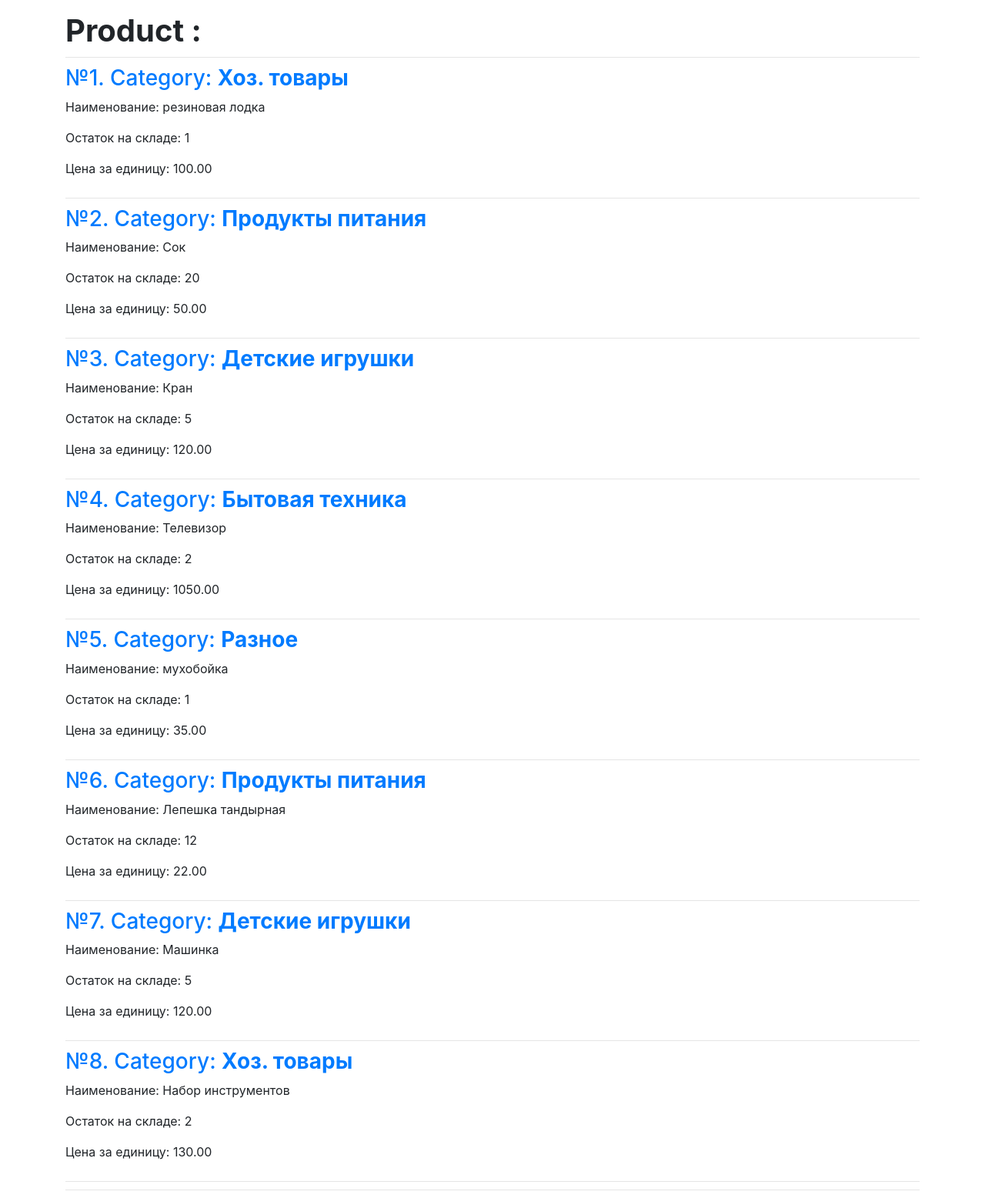
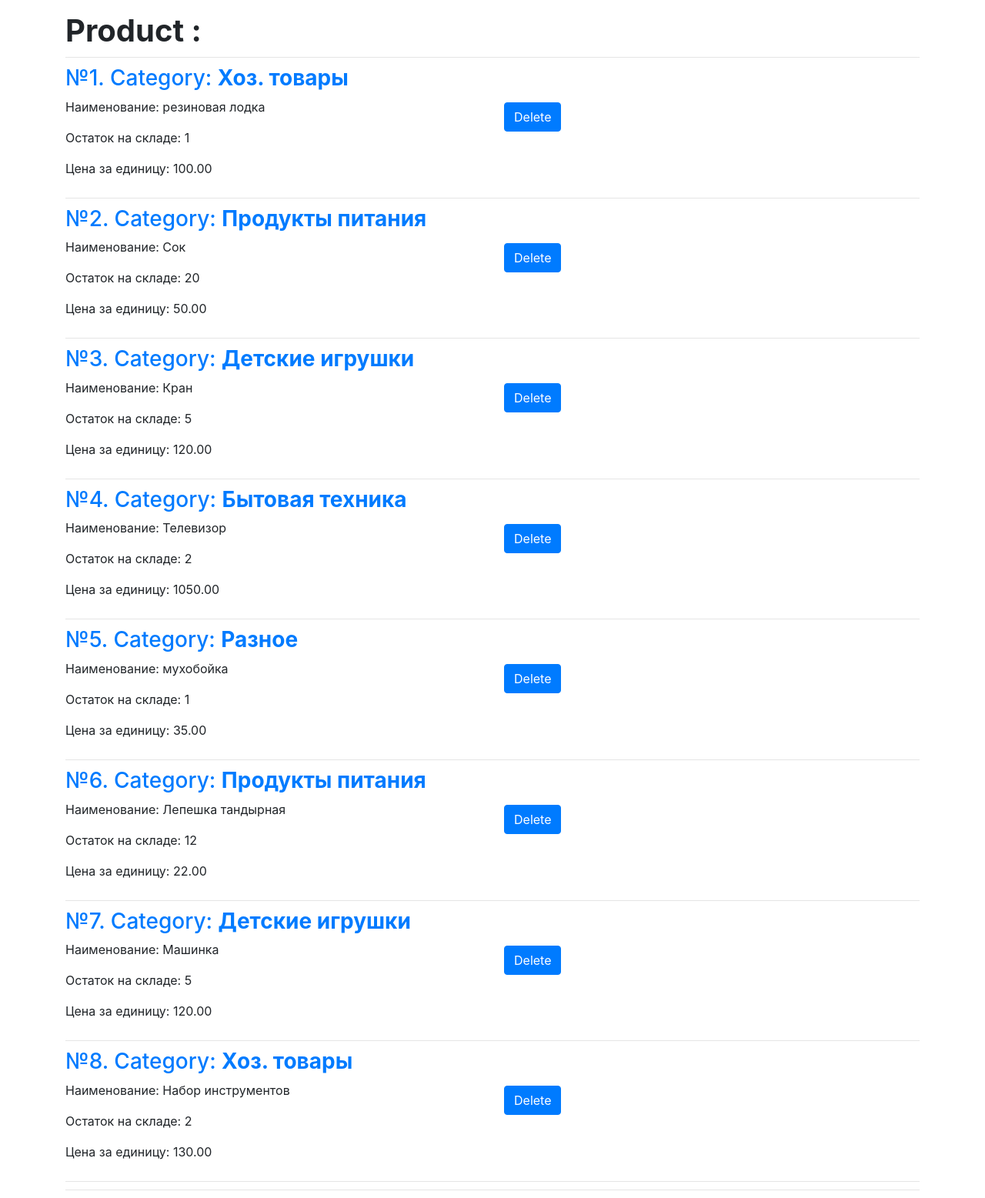
Before and after one commit to Illarionov81/python_group_5_homework_48_Alexander_Illarionov, a Django app: page / in a window 1280 px wide. Shown: the part 56-1613 px from the top of the page at 77% size. Run offline with Django 3.2, Linux system fonts and the light colour scheme; data comes from the database, SQL or seed files in the repository; some libraries are stand-ins or nearby versions.

Commit message:
добавлена функция\ страница удаления продукта

```diff
--- a/source/main/urls.py
+++ b/source/main/urls.py
@@ -15,14 +15,14 @@ Including another URLconf
 """
 from django.contrib import admin
 from django.urls import path
-from webapp.views import index_view, product_view
-    # , product_create_view, product_update_view, product_delete_view
+from webapp.views import index_view, product_view, product_delete_view
+    # , product_create_view, product_update_view
 
 urlpatterns = [
     path('admin/', admin.site.urls),
     path('', index_view, name='index'),
     path('product/<int:pk>/', product_view, name='product_view'),
+    path('product/<int:pk>/delete/', product_delete_view, name='product_delete')
     # path('products/add/', product_create_view, name='product_create'),
     # path('product/<int:pk>/update/', product_update_view, name='product_update'),
-    # path('product/<int:pk>/delete/', product_delete_view, name='product_delete')
 ]
--- a/source/webapp/templates/index.html
+++ b/source/webapp/templates/index.html
@@ -17,9 +17,9 @@
 {#            <div class="coL col-lg-1 mt-5">#}
 {#                <a href="{% url 'product_update' product.pk %}" ><button type="submit"  class="btn btn-primary">Update</button></a>#}
 {#            </div>#}
-{#            <div class="coL col-lg-1 mt-5">#}
-{#                <a href="{% url 'product_delete' product.pk %}" ><button type="submit"  class="btn btn-primary">Delete</button></a>#}
-{#            </div>#}
+            <div class="coL col-lg-1 mt-5">
+                <a href="{% url 'product_delete' product.pk %}" ><button type="submit"  class="btn btn-primary">Delete</button></a>
+            </div>
         </div>
         <hr>
     {% endfor %}
--- a/source/webapp/templates/product.html
+++ b/source/webapp/templates/product.html
@@ -3,9 +3,9 @@
 {% block title %}View product{% endblock %}
 
 {% block menu %}
-{#<li class="nav-item px-3">#}
-{#    <a class="navbar-brand"  href="{% url 'task_delete_view' task.pk %}" >Удалить</a>#}
-{#</li>#}
+<li class="nav-item px-3">
+    <a class="navbar-brand"  href="{% url 'product_delete' product.pk %}" >Удалить</a>
+</li>
 {#<li class="nav-item px-3">#}
 {#    <a class="navbar-brand"  href="{% url 'task_update_view' task.pk %}" >Редактировать</a>#}
 {#</li>#}
--- a/source/webapp/views.py
+++ b/source/webapp/views.py
@@ -16,14 +16,14 @@ def product_view(request, pk):
     context = {'product': product}
     return render(request, "product.html", context)
 
-#
-# def task_delete_view(request, pk):
-#     task = get_object_or_404(To_Do_list, pk=pk)
-#     if request.method == 'GET':
-#         return render(request, 'product_delete.html', context={'task': task})
-#     elif request.method == 'POST':
-#         task.delete()
-#         return redirect("task_list")
+
+def product_delete_view(request, pk):
+    product = get_object_or_404(Product, pk=pk)
+    if request.method == 'GET':
+        return render(request, 'product_delete.html', context={'product': product})
+    elif request.method == 'POST':
+        product.delete()
+        return redirect("index")
 #
 #
 # def task_create_view(request, *args, **kwargs):
```
Also changed, not shown: source/webapp/templates/delete.html (deleted, +0 -32 lines), source/webapp/templates/product_delete.html (added, +32 -0 lines).
